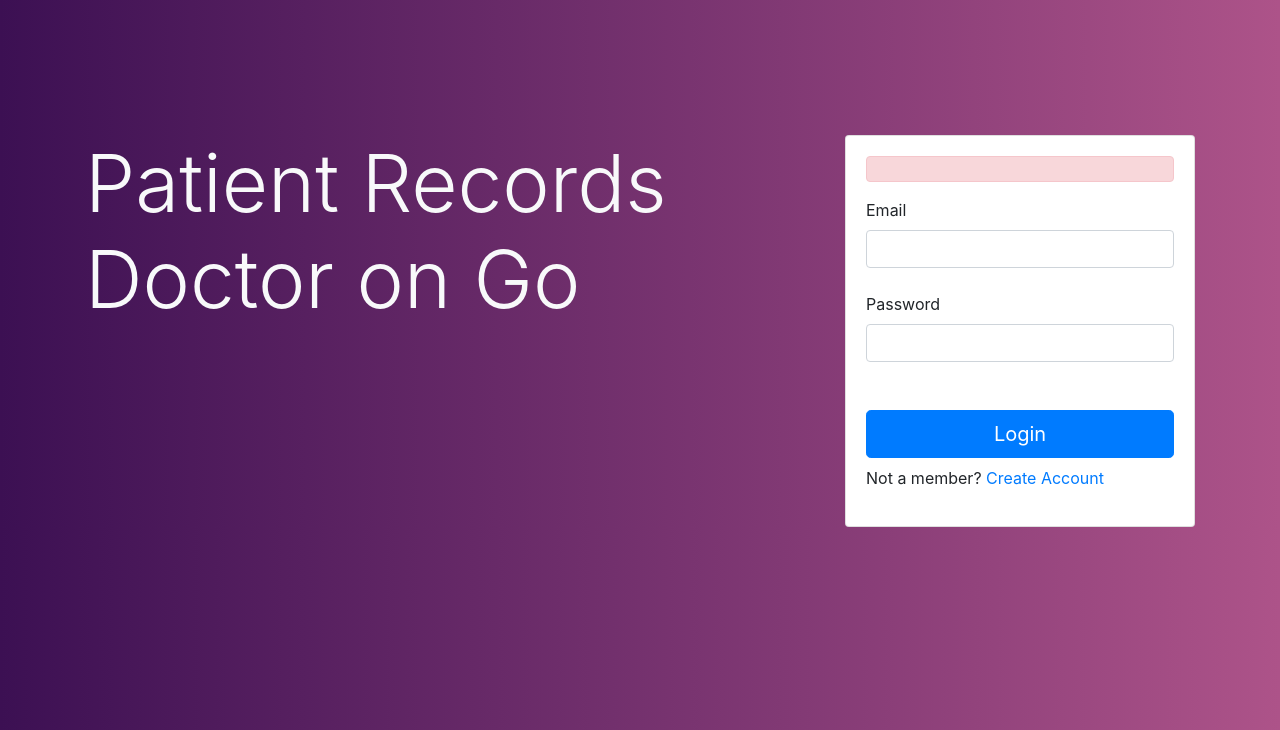
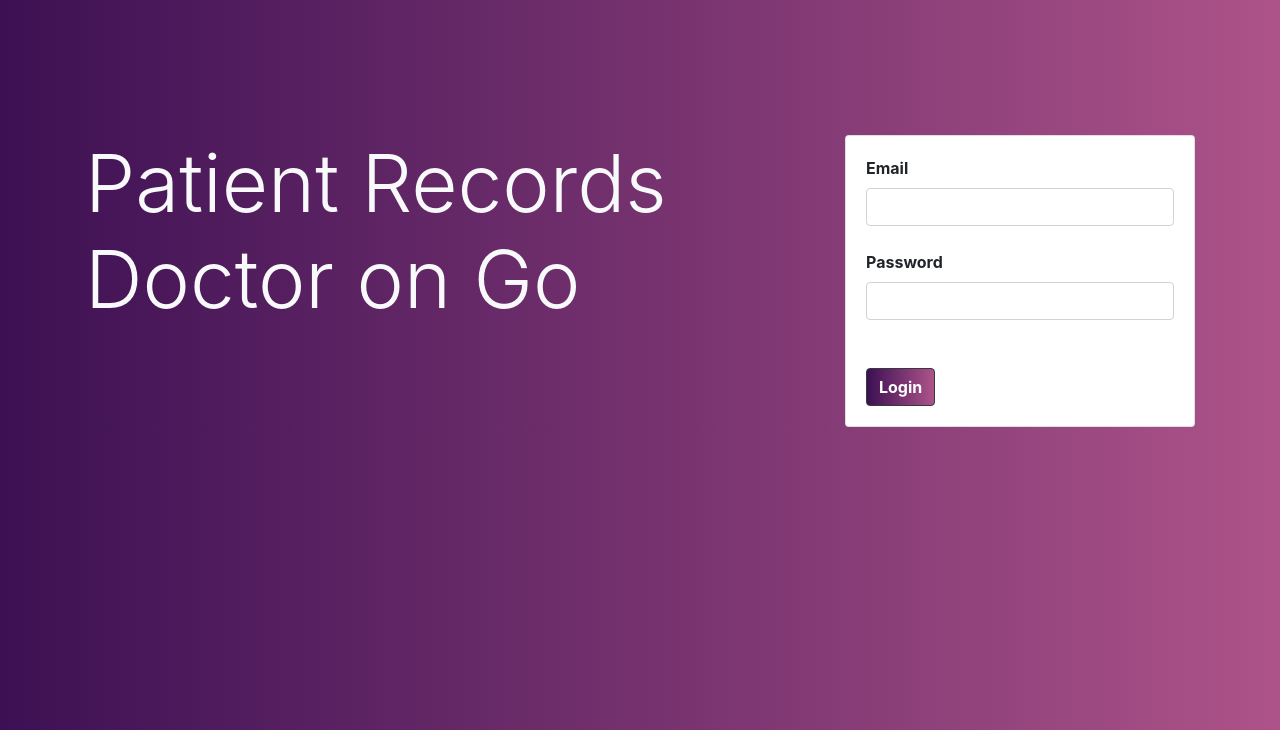
Before and after one commit to saranyab9064/Patient_Connect, a Flask app: page /login in a window 1280 px wide. Shown: the part 56-786 px from the top of the page. Run offline with Flask 2, Linux system fonts and the light colour scheme; some libraries are stand-ins or nearby versions.

Commit message:
Update login.html

```diff
--- a/templates/login.html
+++ b/templates/login.html
@@ -24,19 +24,20 @@
                   <div class="col-md-4">
                       <div class = "card mt-135">
                           <div class="card-body">
-                            <div class="alert alert-danger" role="alert">
+                            <div >
                               {{ msg }}
                             </div>
 
-                              <form class="form" method="POST" action="/login_validation">
-                                  <label>Email</label><br>
-                                  <input type ="email" class ="form-control" name="email"><br>
-                                  <label>Password</label><br>
+                              <form class="form" method="POST" action="/login" >
+                                  <label><b>Email</b></label><br>
+                                  <input type ="email" class ="form-control" name="email" ><br>
+                                  <label><b>Password</b></label><br>
                                   <input type="password" class ="form-control"name="password"><br><br>
                                   <!-- <input type="submit" class="btn btn-primary btn-block btn-lg" value="Login"> -->
-                                  <input type="submit" class="btn btn-primary btn-block btn-lg" value="Login">
+                                  <input type="submit" class="btn btn-dark bg-nav"
+                                  style="background-color: #ad5389; color: white; font-weight: bolder; text-align: center"value="Login">
                               </form>
-                              <p class="mt-2"> Not a member? <a href ="register">Create Account</a></p>
+
                           </div>
                       </div>
 
```
